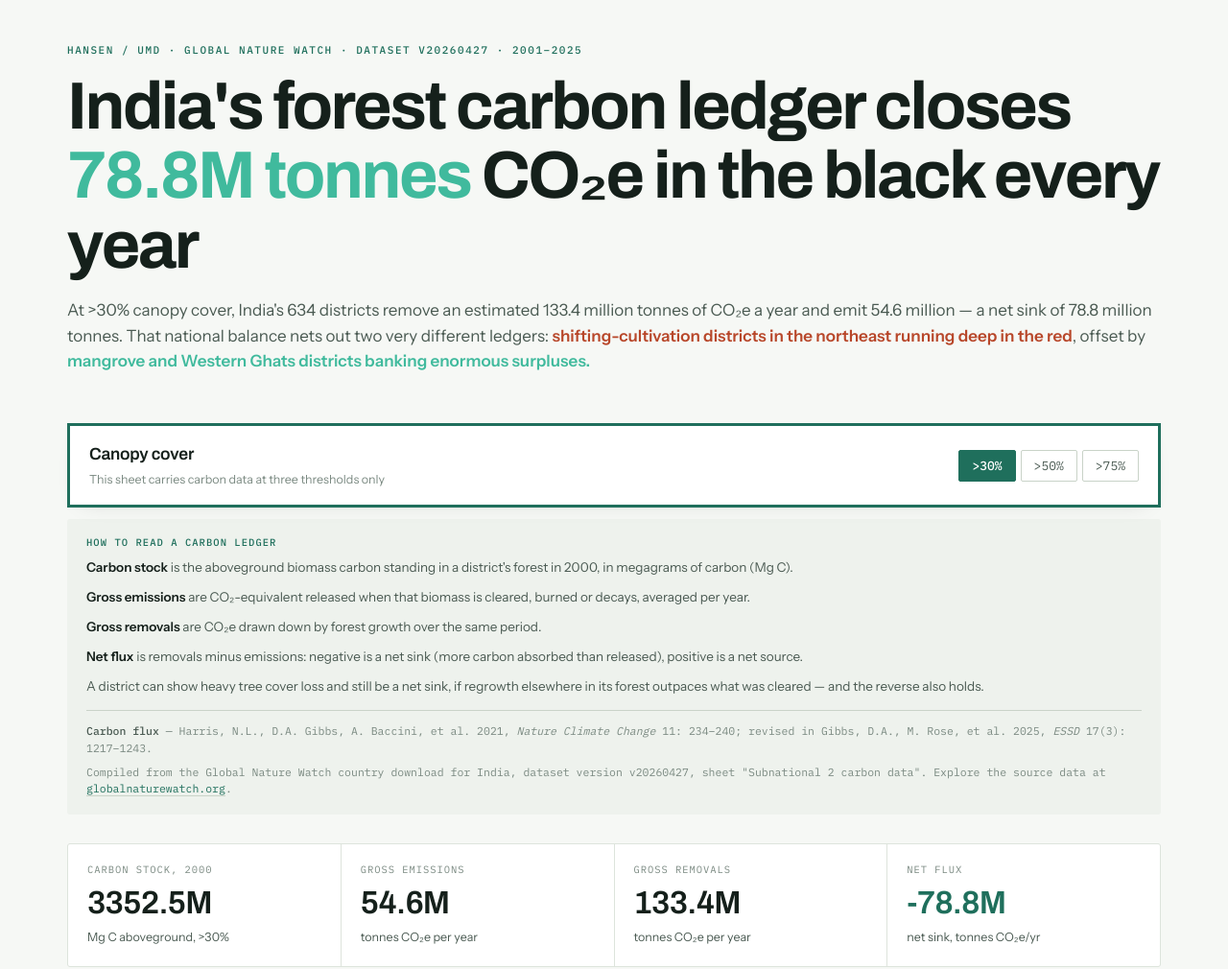
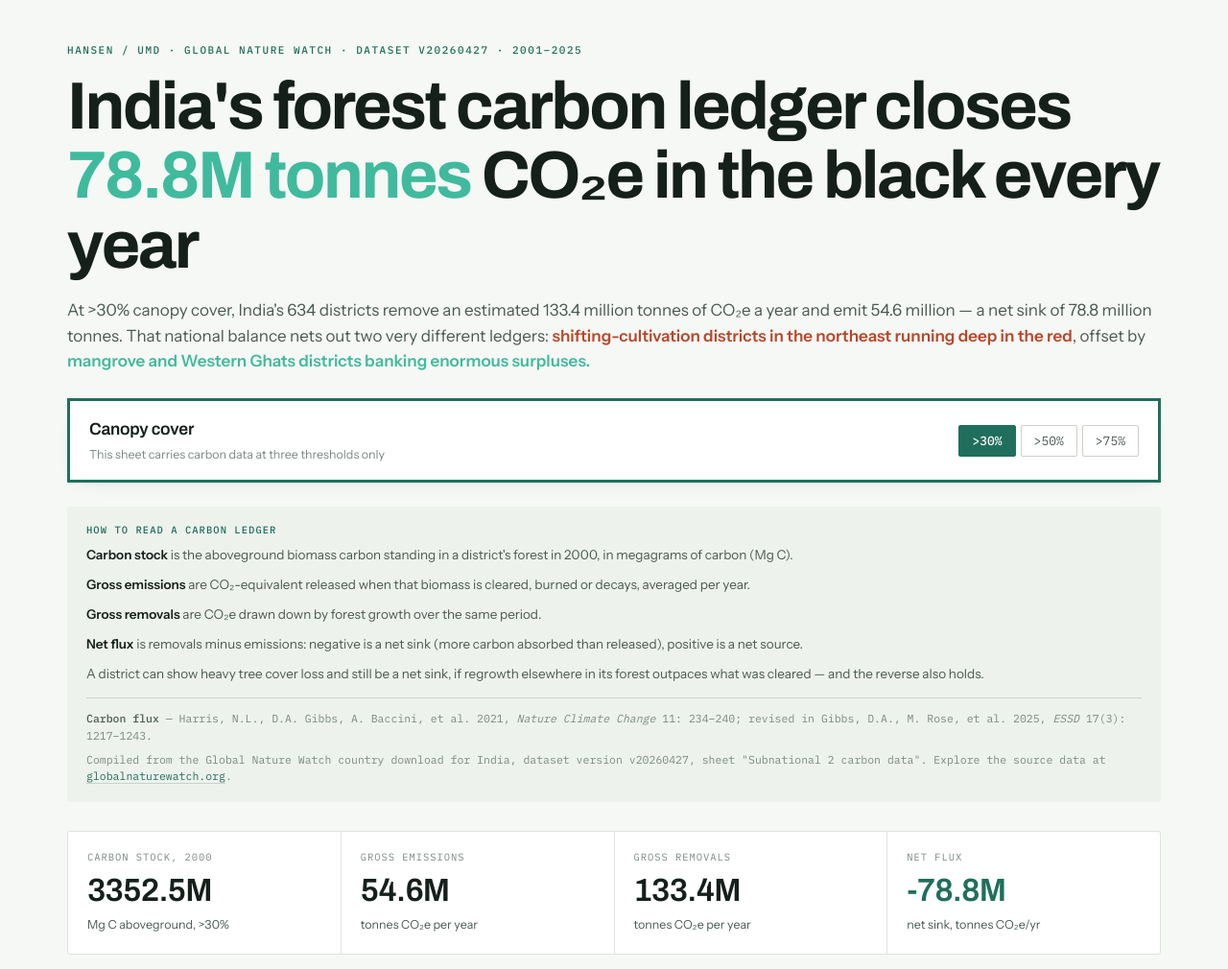
Before and after one commit to nidhipaul/tree-cover-loss-study, a plain HTML site: page india-carbon-ledger.html in a window 1280 px wide. Shown: the top 1010 px of the page at 96% size. Drawn offline with Linux system fonts and the light colour scheme.

Commit message:
Tighten masthead spacing across all four pages
Drop the masthead's bottom padding and add a top margin to the explainer
box, so the canopy cover control sits closer to the standfirst with more
room before the explainer.

Co-Authored-By: Claude Opus 5.5 <noreply@anthropic.com>

```diff
--- a/india-carbon-ledger.html
+++ b/india-carbon-ledger.html
@@ -96,7 +96,7 @@ body {
 
 /* ---------- masthead ---------- */
 
-.mast { padding-block: 44px 26px; }
+.mast { padding-block: 44px 0px; }
 
 .eyebrow {
   font-family: var(--f-mono);
@@ -200,6 +200,7 @@ h1 em { font-style: normal; color: #40ba9d; }
   grid-template-columns: minmax(0, 1fr);
   gap: 10px;
   align-items: start;
+  margin-top: 25px;
 }
 .explainer h2 {
   font-family: var(--f-mono);
```
Also changed, not shown: india-tree-cover-loss.html (+2 -1 lines), kenya-carbon-ledger.html (+2 -1 lines), kenya-tree-cover-loss.html (+2 -1 lines).
